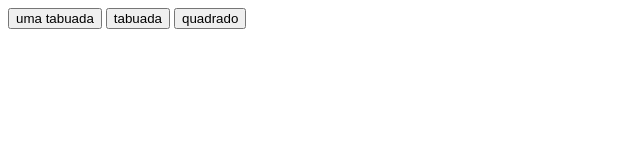
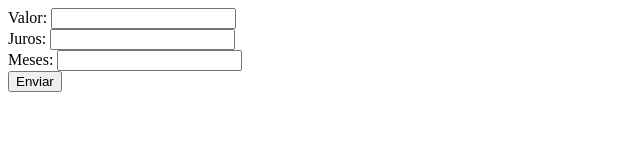
Before and after one commit to ErikNoda/primeiroh_3t, a plain HTML site: page index.html in a window 1280 px wide. Shown: the whole page, without its empty margins (0-640 px from the left). Drawn offline with Linux system fonts and the light colour scheme.

Commit message:
Update index.html

```diff
--- a/index.html
+++ b/index.html
@@ -9,8 +9,10 @@
 
 </head>
 <body>
-    <button onclick="mechama('ezequiel')">uma tabuada</button>
-    <button onclick="escreva()">tabuada</button>
-    <button onclick="quadrado()">quadrado</button>
+
+    Valor: <input id="val" type="text"><br>
+    Juros: <input id="ju" type="text"><br>
+    Meses: <input id="mes" type="text"><br>
+    <button onclick="total()">Enviar</button>
 </body>
 </html>
```
